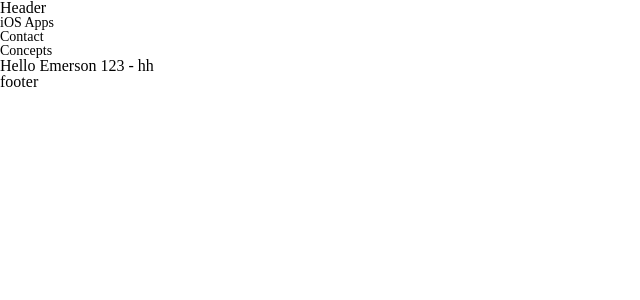
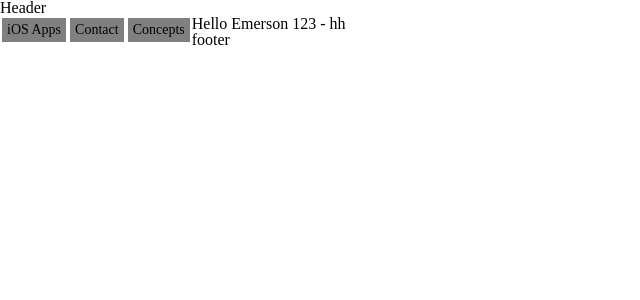
Before and after one commit to emersonscheffer/emersondev, a React (Create React App) app: page / in a window 1280 px wide. Shown: the top 300 px of the page, without its empty margins (0-640 px from the left). Built offline with nearby package versions, Linux system fonts and the light colour scheme.

Commit message:
gh pages ready

```diff
--- a/package.json
+++ b/package.json
@@ -2,6 +2,7 @@
   "name": "emersondev",
   "version": "0.1.0",
   "private": true,
+  "homepage": "https://emersonscheffer.github.io/emersondev",
   "dependencies": {
     "@testing-library/jest-dom": "^4.2.4",
     "@testing-library/react": "^9.5.0",
@@ -11,6 +12,8 @@
     "react-scripts": "3.4.3"
   },
   "scripts": {
+    "predeploy": "npm run build",
+    "deploy": "gh-pages -d build",
     "start": "react-scripts start",
     "build": "react-scripts build",
     "test": "react-scripts test",
--- a/public/index.html
+++ b/public/index.html
@@ -24,7 +24,7 @@
       work correctly both with client-side routing and a non-root public URL.
       Learn how to configure a non-root public URL by running `npm run build`.
     -->
-    <title>React App</title>
+    <title>Emerson Dev</title>
   </head>
   <body>
     <noscript>You need to enable JavaScript to run this app.</noscript>
--- a/src/App.js
+++ b/src/App.js
@@ -1,6 +1,7 @@
 import React from 'react';
 
 import "./css/reset.css"
+import "./css/LinkGeneral.css"
 
 import EmersonDev from './views/EmersonDev';
 
--- a/src/components/NavLink.jsx
+++ b/src/components/NavLink.jsx
@@ -11,7 +11,15 @@ const NavLink = ({ linkname, goto }) => {
 
   return (
     <div
-      style={{ fontSize: "14px", cursor: "pointer" }}
+      className="nav-link"
+      style={{
+        fontSize: "14px",
+        cursor: "pointer",
+        padding: "5px",
+        backgroundColor: "gray",
+        float: "left",
+        margin: "2px"
+      }}
       onClick={() => setNavigate(true)}
     >
       {redirectinig()}
--- /dev/null
+++ b/src/css/LinkGeneral.css
@@ -0,0 +1,10 @@
+/* CSS */
+
+/* .nav-link {
+
+} */
+
+.nav-link:hover {
+    color: blueviolet;
+    text-decoration: underline;
+}
```
